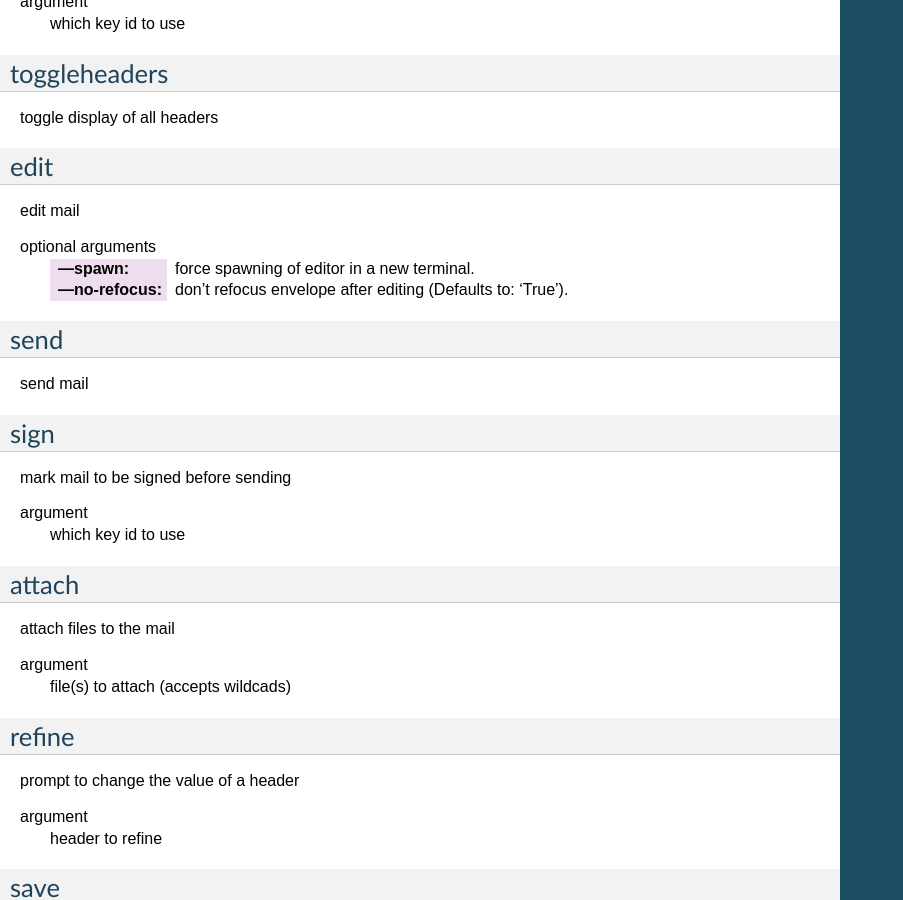
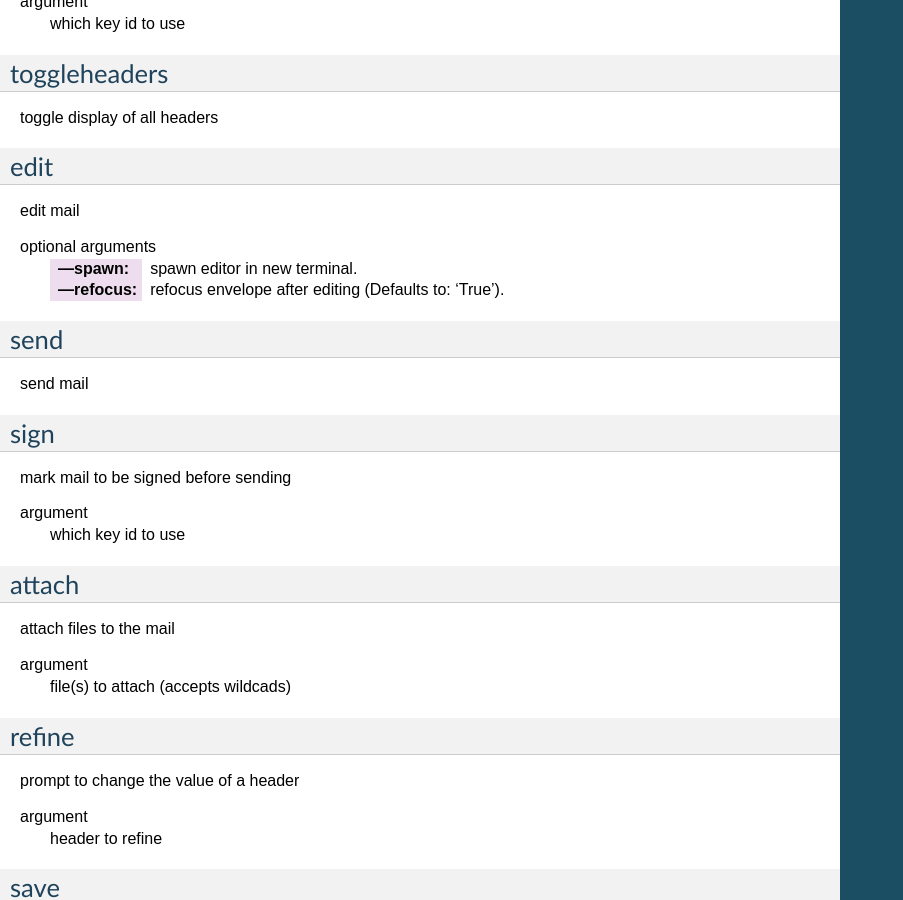
Before and after one commit to pazz/alot, a Sphinx documentation site: the page built from docs/source/usage/modes/envelope.rst, in a window 1280 px wide and 900 px high, scrolled down 429 px. Shown: the whole window, without its empty margins (0-903 px from the left). Built offline with Sphinx 7.4.7, drawn with Linux system fonts in a browser that asks for light colours.

Commit message:
doc: do not list all possible choices for boolean
.. command parameters. BooleanAction type
argparse parameters allow y/n, true/false etc.. don't list all possibilities in the docs

```diff
--- a/docs/source/generate_commands.py
+++ b/docs/source/generate_commands.py
@@ -6,6 +6,7 @@
 from alot.commands import COMMANDS
 import alot.buffers
 from argparse import HelpFormatter, SUPPRESS, OPTIONAL, ZERO_OR_MORE, ONE_OR_MORE, PARSER, REMAINDER
+from alot.utils.booleanaction import BooleanAction
 from gettext import gettext as _
 import collections as _collections
 import copy as _copy
@@ -84,7 +85,7 @@
         for a in parser._optionals._group_actions:
             switches = [s.replace('--','---') for s in a.option_strings]
             out += "\t:%s: %s" % (', '.join(switches), a.help)
-            if a.choices:
+            if a.choices and not isinstance(a, BooleanAction):
                 out += ". Valid choices are: %s" % ','.join(['\`%s\`' % s for s
                                                               in a.choices])
             if a.default:
--- a/docs/source/usage/modes/envelope.rst
+++ b/docs/source/usage/modes/envelope.rst
@@ -51,8 +51,8 @@
 edit mail
 
 optional arguments
-	:---spawn: force spawning of editor in a new terminal.
-	:---no-refocus: don't refocus envelope after editing (Defaults to: 'True').
+	:---spawn: spawn editor in new terminal.
+	:---refocus: refocus envelope after editing (Defaults to: 'True').
 
 .. _cmd_envelope_send:
 .. index:: send
```
